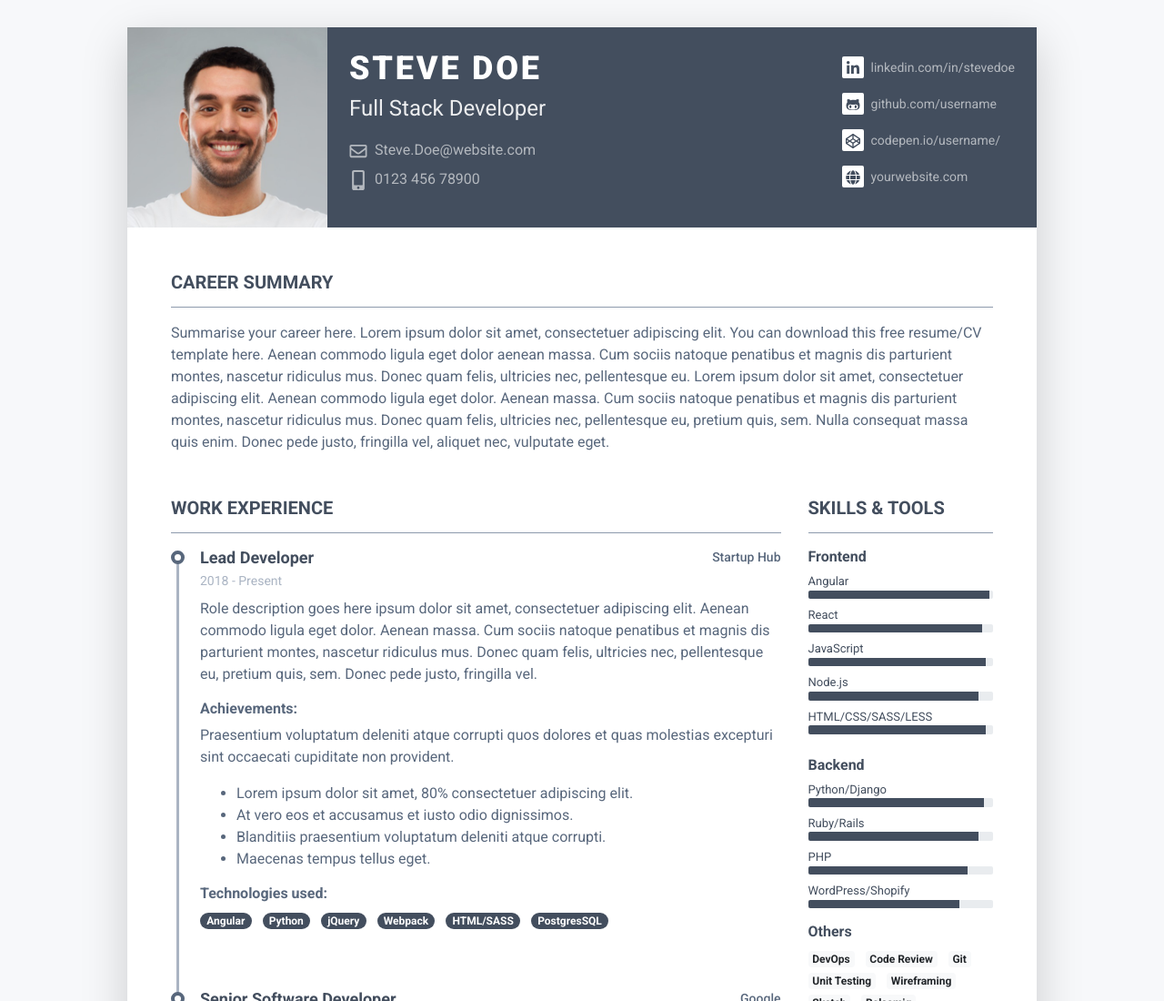
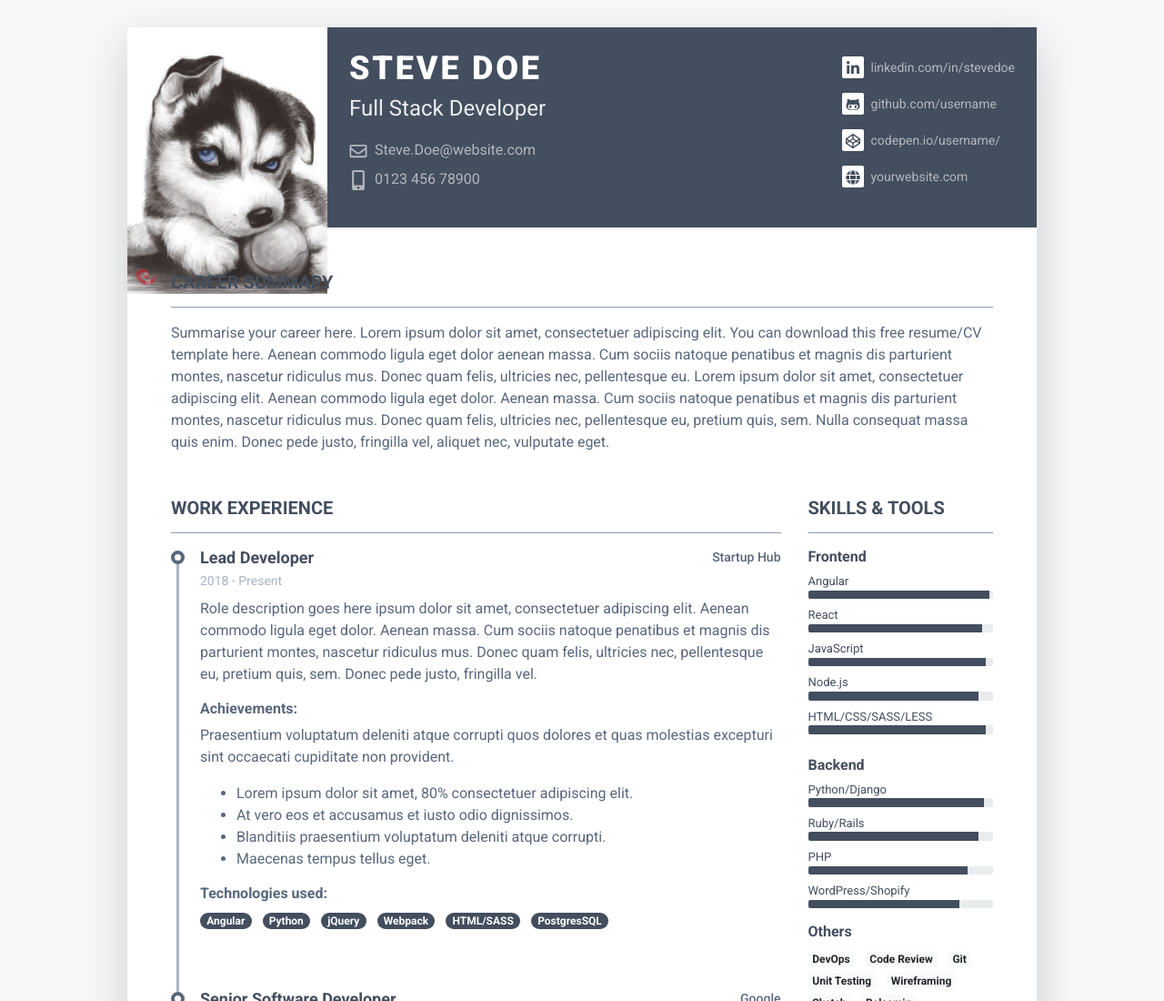
Before and after one commit to l-moondream/l-moondream.github.io, a plain HTML site: page index.html in a window 1280 px wide. Shown: the top 1100 px of the page at 91% size. Drawn offline with Linux system fonts and the light colour scheme.

Commit message:
更换头像

```diff
--- a/index.html
+++ b/index.html
@@ -24,7 +24,7 @@
 	    <div class="resume-wrapper-inner mx-auto text-left bg-white shadow-lg">
 		    <header class="resume-header pt-4 pt-md-0">
 			    <div class="media flex-column flex-md-row">
-				    <img class="mr-3 img-fluid picture mx-auto" src="assets/images/profile.jpg" alt="">
+				    <img class="mr-3 img-fluid picture mx-auto" src="assets/images/twoha.jpg" alt="">
 				    <div class="media-body p-4 d-flex flex-column flex-md-row mx-auto mx-lg-0">
 					    <div class="primary-info">
 						    <h1 class="name mt-0 mb-1 text-white text-uppercase text-uppercase">Steve Doe</h1>
```
Also changed, not shown: assets/images/twoha.jpg (added).
